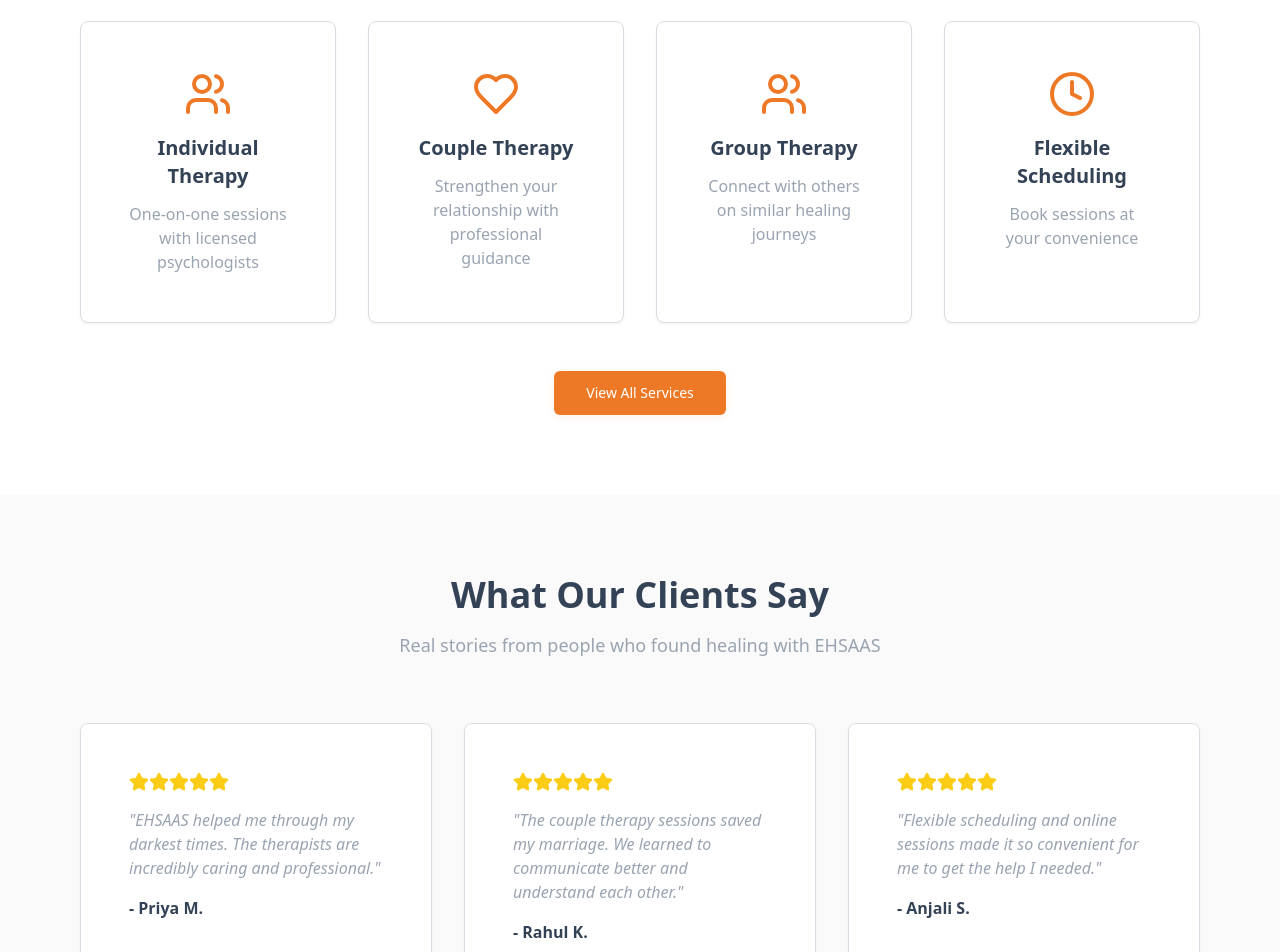
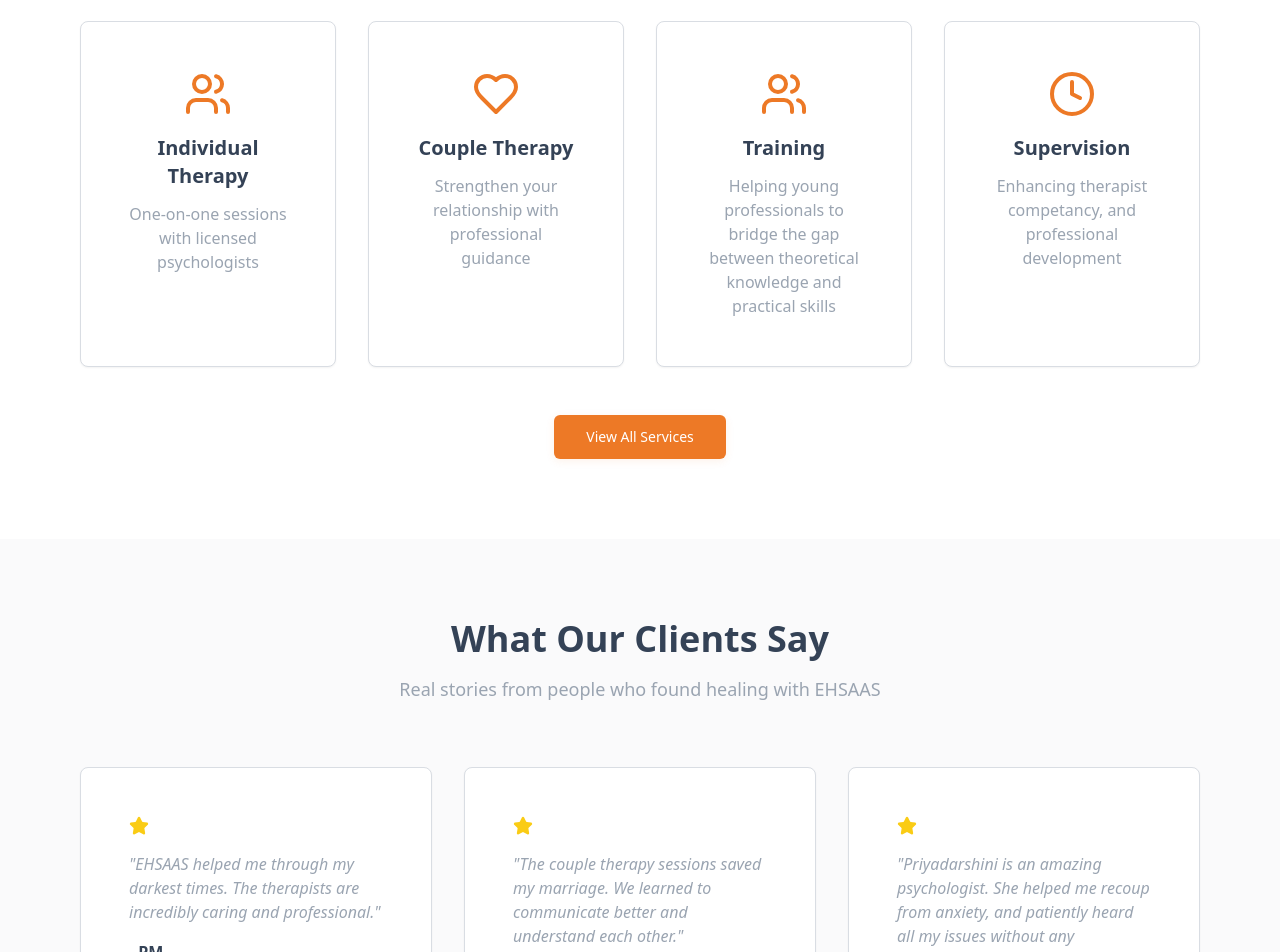
Before and after one commit to zenilrvs/ehsaas-connect-book, a React (Vite) app: page / in a window 1280 px wide. Shown: the part 1100-2052 px from the top of the page. Built offline with nearby package versions, Linux system fonts and the light colour scheme.

Commit message:
Code edited in Lovable Code Editor
Edited UI in Lovable

```diff
--- a/src/pages/Home.tsx
+++ b/src/pages/Home.tsx
@@ -19,31 +19,28 @@ const Home = () => {
     },
     {
       icon: Users,
-      title: "Group Therapy",
-      description: "Connect with others on similar healing journeys",
+      title: "Training",
+      description: "Helping young professionals to bridge the gap between theoretical knowledge and practical skills",
     },
     {
       icon: Clock,
-      title: "Flexible Scheduling",
-      description: "Book sessions at your convenience",
+      title: "Supervision",
+      description: "Enhancing therapist competancy, and professional development",
     },
   ];
 
   const testimonials = [
     {
-      name: "Priya M.",
+      name: "PM",
       text: "EHSAAS helped me through my darkest times. The therapists are incredibly caring and professional.",
-      rating: 5,
     },
     {
-      name: "Rahul K.",
+      name: "RK",
       text: "The couple therapy sessions saved my marriage. We learned to communicate better and understand each other.",
-      rating: 5,
     },
     {
-      name: "Anjali S.",
-      text: "Flexible scheduling and online sessions made it so convenient for me to get the help I needed.",
-      rating: 5,
+      name: "ZS",
+      text: "Priyadarshini is an amazing psychologist. She helped me recoup from anxiety, and patiently heard all my issues without any judgements",
     },
   ];
 
```
